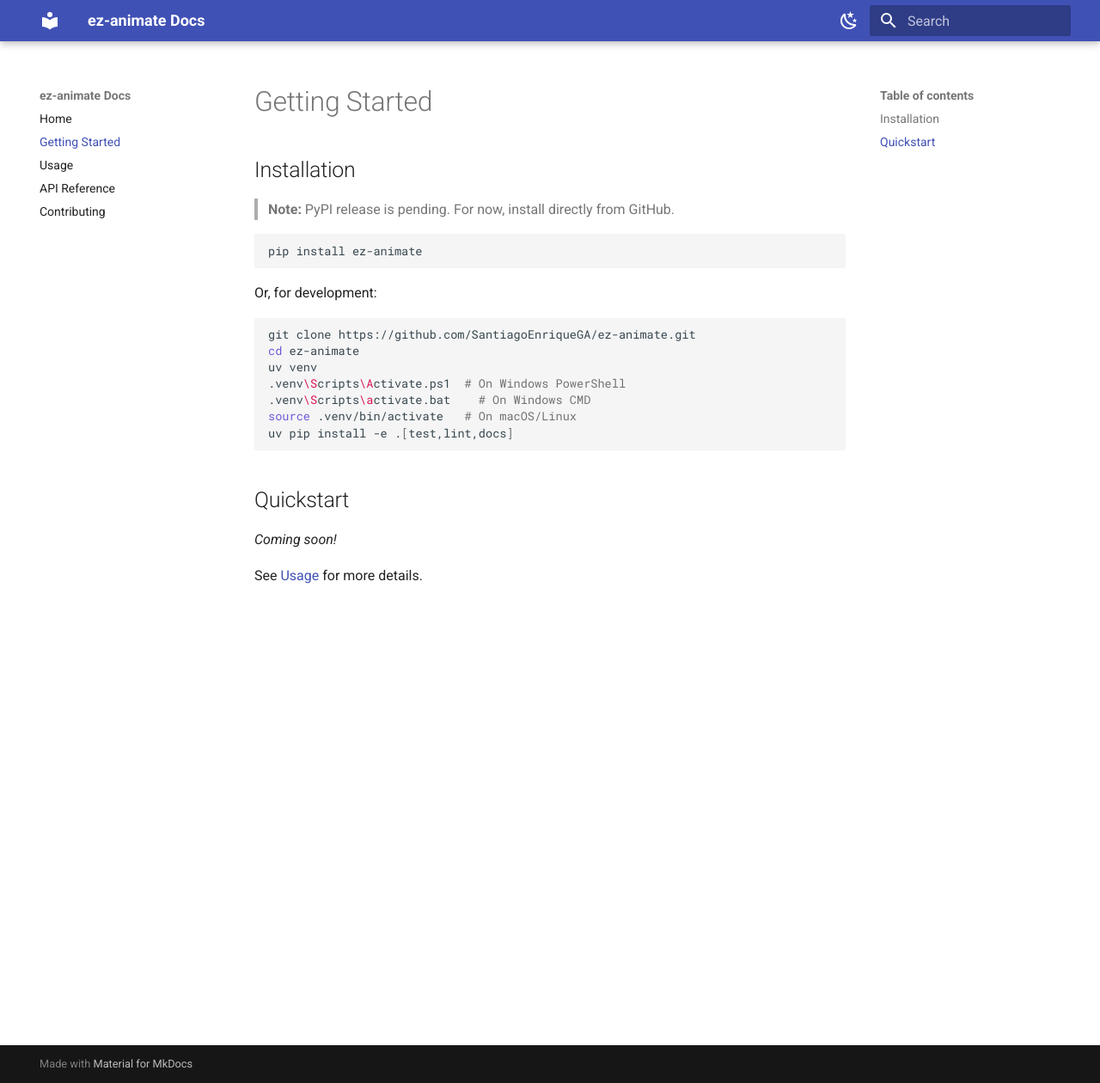
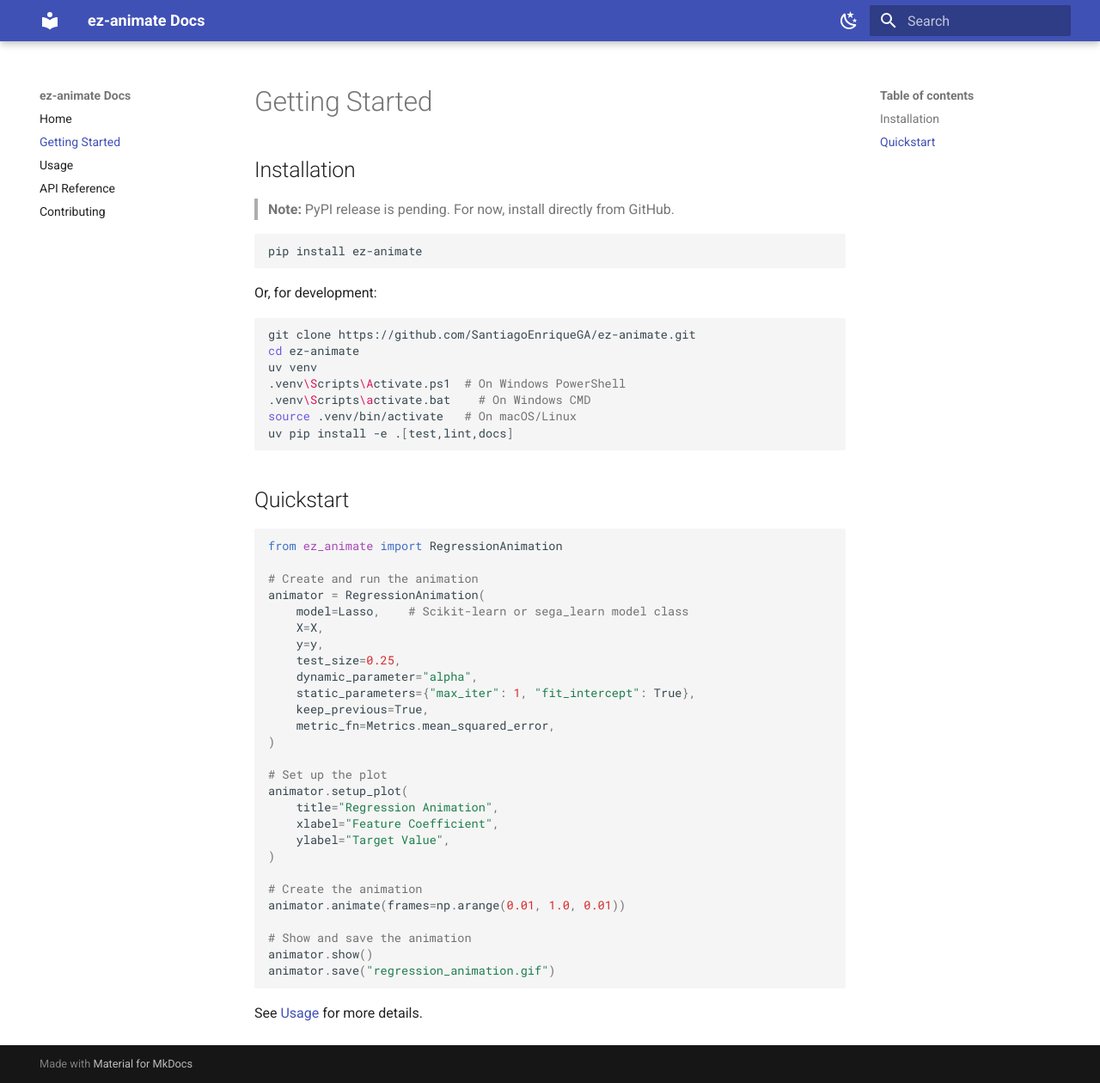
Before and after one commit to SantiagoEnriqueGA/ez-animate, an MkDocs documentation site: the page built from docs/getting_started.md, in a window 1280 px wide and 1260 px high. Shown: the whole window at 86% size. Built offline with MkDocs 1.6.1 and Material for MkDocs 9.7.7, drawn with Linux system fonts in a browser that asks for light colours.

Commit message:
docs: enhance getting started and usage documentation with examples for RegressionAnimation and ForecastingAnimation

````diff
--- a/docs/getting_started.md
+++ b/docs/getting_started.md
@@ -22,6 +22,34 @@ uv pip install -e .[test,lint,docs]
 
 ## Quickstart
 
-_Coming soon!_
+```python
+from ez_animate import RegressionAnimation
+
+# Create and run the animation
+animator = RegressionAnimation(
+    model=Lasso,    # Scikit-learn or sega_learn model class
+    X=X,
+    y=y,
+    test_size=0.25,
+    dynamic_parameter="alpha",
+    static_parameters={"max_iter": 1, "fit_intercept": True},
+    keep_previous=True,
+    metric_fn=Metrics.mean_squared_error,
+)
+
+# Set up the plot
+animator.setup_plot(
+    title="Regression Animation",
+    xlabel="Feature Coefficient",
+    ylabel="Target Value",
+)
+
+# Create the animation
+animator.animate(frames=np.arange(0.01, 1.0, 0.01))
+
+# Show and save the animation
+animator.show()
+animator.save("regression_animation.gif")
+```
 
 See [Usage](usage.md) for more details.
````
Also changed, not shown: docs/index.md (+7 -0 lines), docs/usage.md (+110 -11 lines).
